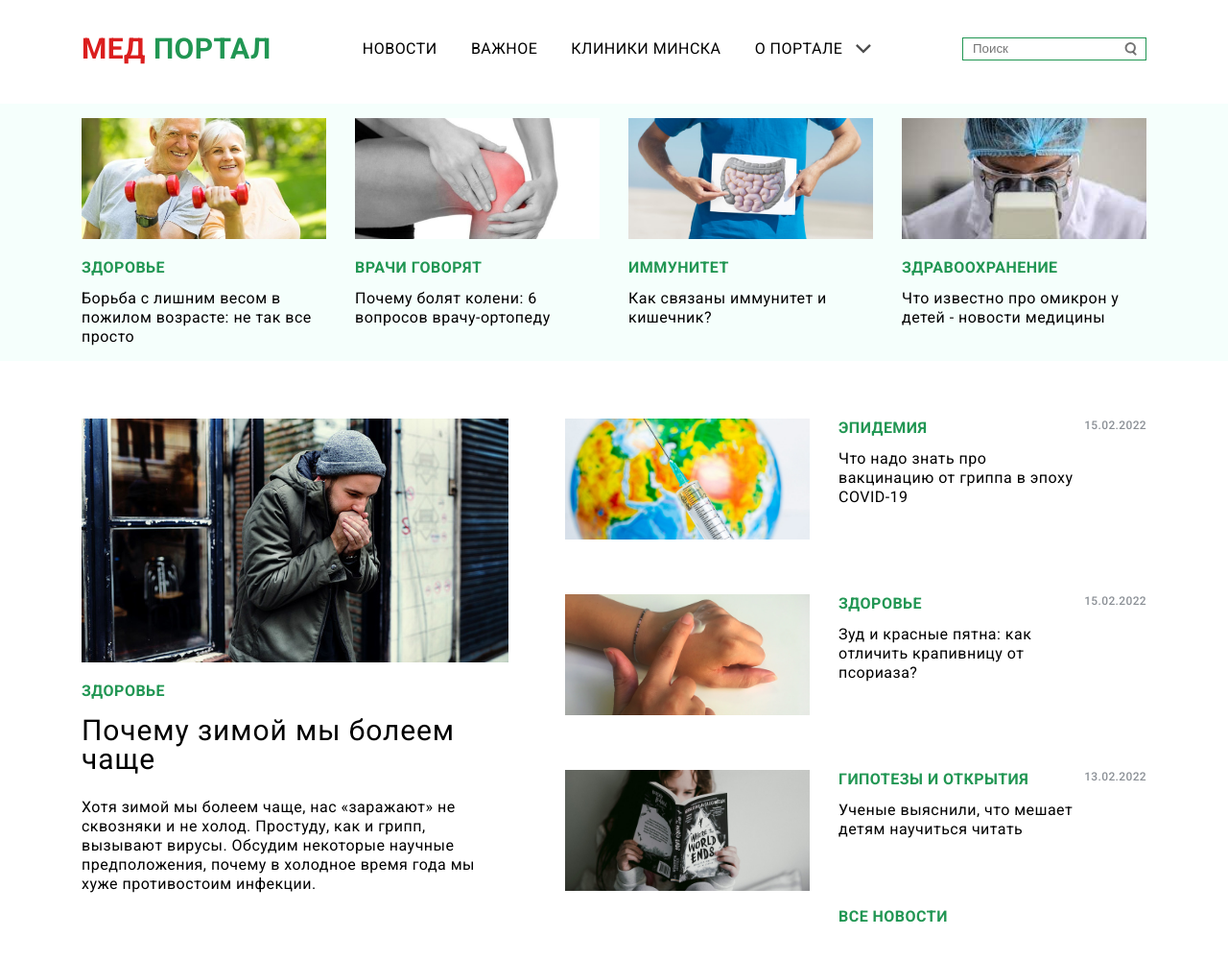
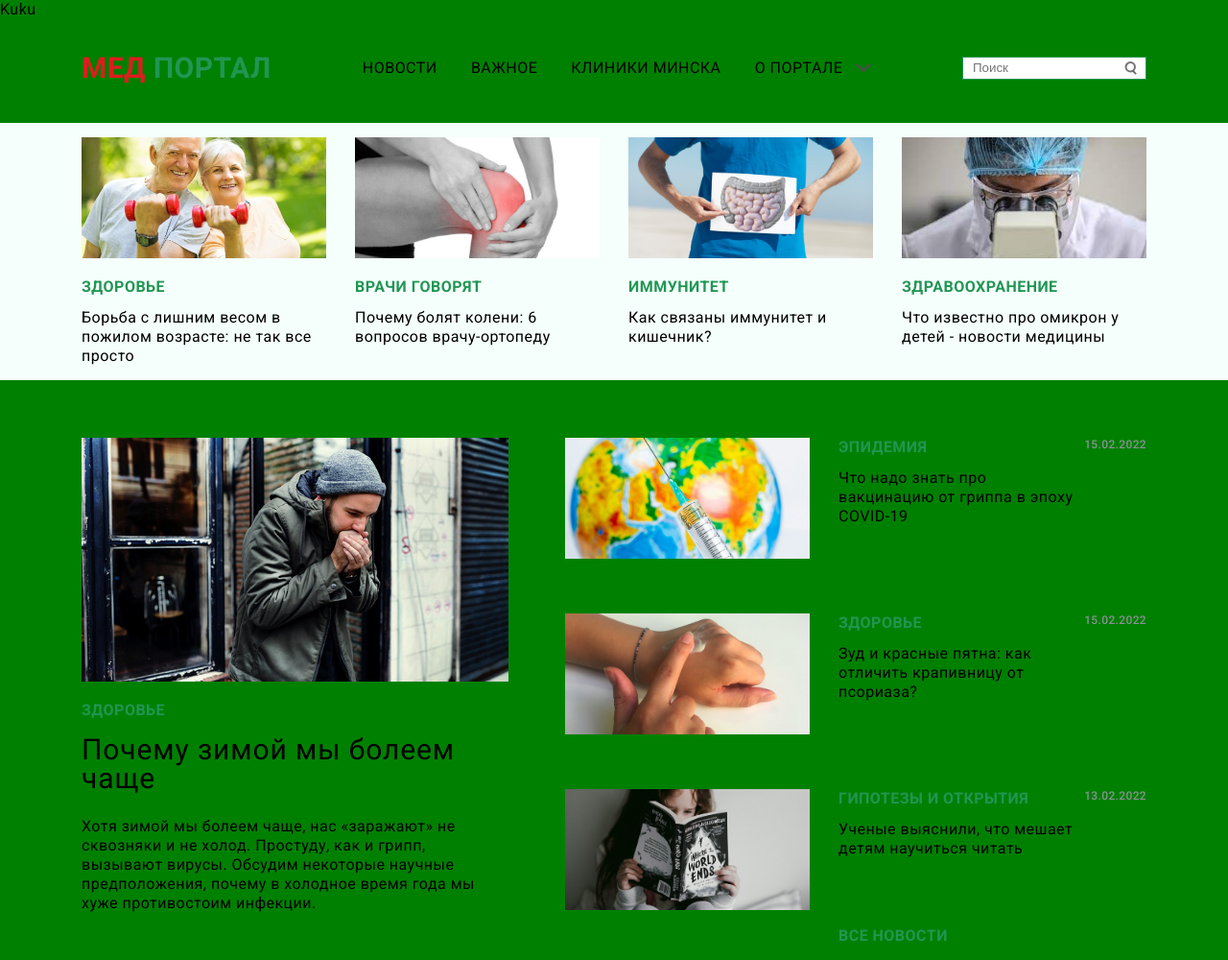
Before and after one commit to iburskiy/med-portal, a website: page index.html in a window 1280 px wide. Shown: the top 1000 px of the page at 96% size. Drawn offline with nearby package versions, Linux system fonts and the light colour scheme; files that its build step writes are made by us from their sources.

Commit message:
test changes to check the deployment process

```diff
--- a/index.html
+++ b/index.html
@@ -6,6 +6,7 @@
   <link rel="stylesheet" href="./styles.css">
 </head>
 <body class="body">
+  <div>Kuku</div>
   <div class="header body__header container">
     <div class="logo">
       <span class="logo__text_red">МЕД</span>
--- a/styles.scss
+++ b/styles.scss
@@ -28,6 +28,7 @@ body {
   font-family: 'Roboto', sans-serif;
   line-height: 20px;
   letter-spacing: 0.03em;
+  background-color: green;
 }
 .container {
   width: 1110px;
```
Also changed, not shown: dist/index.html, dist/styles.css, 1 other file. Lines whose indentation alone changed are shown as unchanged.
